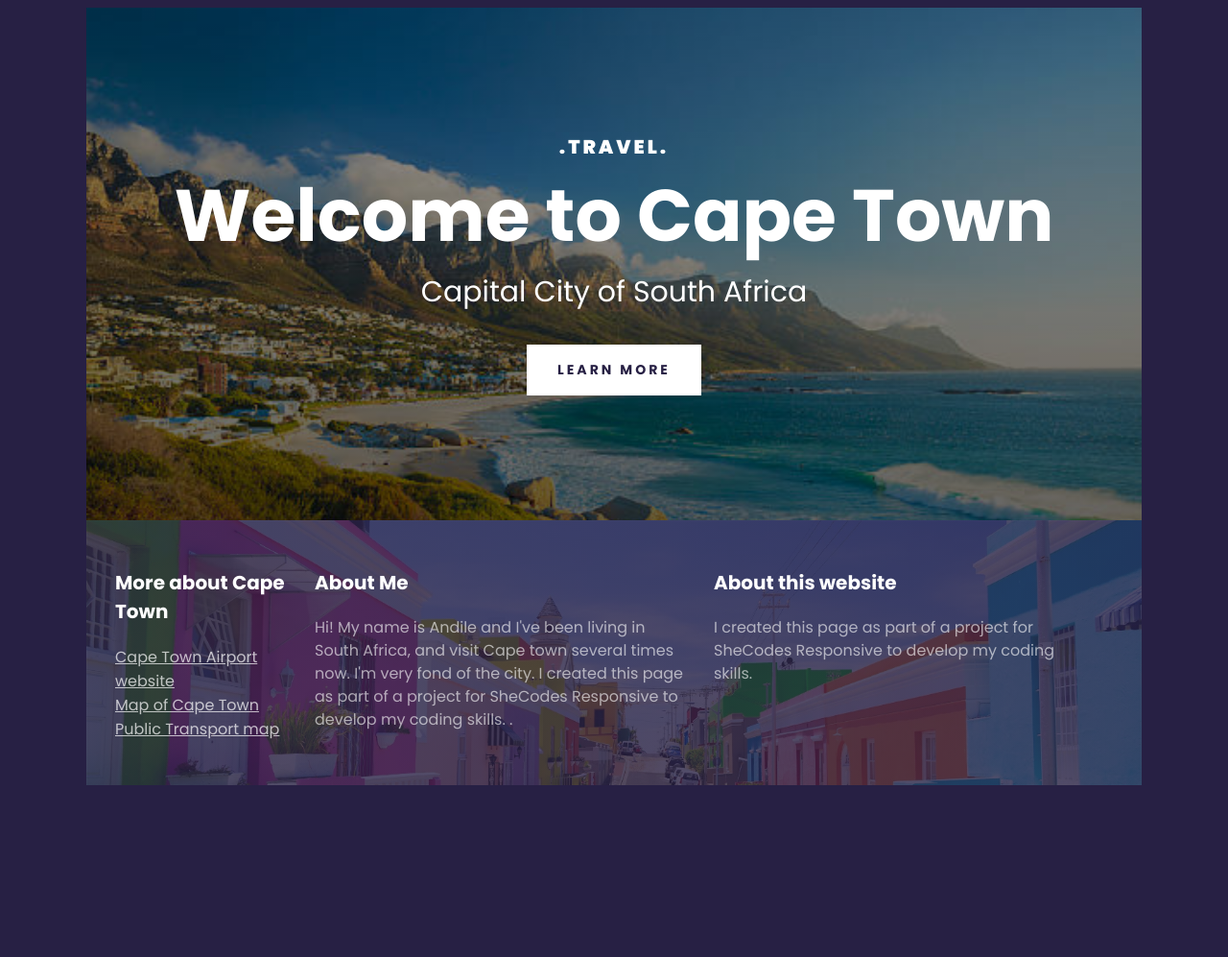
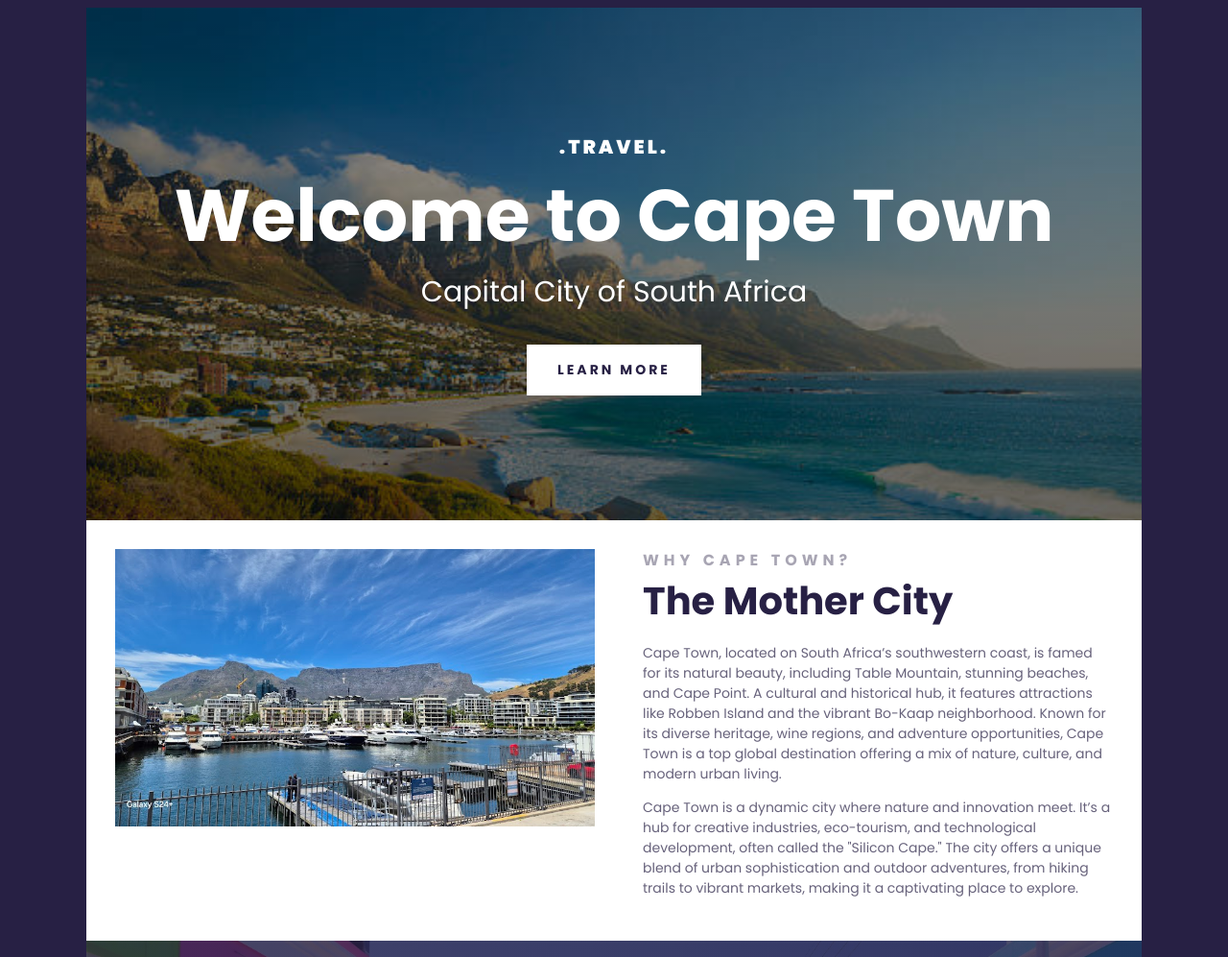
Before and after one commit to ANDILE805/travel-project, a plain HTML site: page index.html in a window 1280 px wide. Shown: the top 997 px of the page at 96% size. Before the commit the page ends 818 px from the top, so only its background shows below. Drawn offline with Linux system fonts and the light colour scheme.

Commit message:
Added the main section

```diff
--- a/index.html
+++ b/index.html
@@ -20,6 +20,37 @@
         <h2>Capital City of South Africa</h2>
         <a href="#">Learn More</a>
       </header>
+      <main>
+        <section class="grid grid-2-columns">
+          <img
+            src="/media/cape-town.jpg"
+            width="500px"
+            class="about-img"
+            alt=""
+          />
+          <div>
+            <h2>Why Cape Town?</h2>
+            <h3>The Mother City</h3>
+            <p>
+              Cape Town, located on South Africa’s southwestern coast, is famed
+              for its natural beauty, including Table Mountain, stunning
+              beaches, and Cape Point. A cultural and historical hub, it
+              features attractions like Robben Island and the vibrant Bo-Kaap
+              neighborhood. Known for its diverse heritage, wine regions, and
+              adventure opportunities, Cape Town is a top global destination
+              offering a mix of nature, culture, and modern urban living.
+            </p>
+            <p>
+              Cape Town is a dynamic city where nature and innovation meet. It’s
+              a hub for creative industries, eco-tourism, and technological
+              development, often called the "Silicon Cape." The city offers a
+              unique blend of urban sophistication and outdoor adventures, from
+              hiking trails to vibrant markets, making it a captivating place to
+              explore.
+            </p>
+          </div>
+        </section>
+      </main>
       <footer>
         <section class="grid">
           <div>
--- a/style.css
+++ b/style.css
@@ -61,6 +61,43 @@ header a {
   margin-top: 32px;
 }
 
+main {
+  background: white;
+}
+
+main h2 {
+  font-weight: 700;
+  font-size: 16px;
+  line-height: 1.5;
+  letter-spacing: 5px;
+  color: #272044;
+  opacity: 0.4;
+  text-transform: uppercase;
+  margin: 0;
+}
+
+main h3 {
+  font-weight: 700;
+  font-size: 40px;
+  line-height: 1.5;
+  color: #272044;
+  margin: 0;
+}
+
+main p {
+  font-style: normal;
+  font-weight: 400;
+  font-size: 14px;
+  line-height: 1.5;
+  color: #272044;
+  opacity: 0.7;
+}
+
+.grid-2-columns {
+  grid-template-columns: 1fr 1fr;
+  grid-gap: 50px;
+}
+
 footer {
   color: white;
   background-image: linear-gradient(
@@ -83,7 +120,7 @@ footer p {
   font-size: 16px;
   line-height: 24px;
   opacity: 0.6;
-  margin-right: 25px;
+  grid-gap: 64px;
 }
 
 footer li {
@@ -106,7 +143,7 @@ section {
   padding: 30px;
 }
 
-@media (max-width: 800px) {
+@media (max-width: 960px) {
   header {
     padding: 60px 0;
   }
@@ -122,4 +159,18 @@ section {
   header h3 {
     font-size: 12px;
   }
+
+  .grid {
+    grid-template-columns: 1fr;
+    grid-gap: 32px;
+  }
+
+  .about-img {
+    width: 350px;
+    margin: 0 auto;
+  }
+
+  section {
+    padding: 30px;
+  }
 }
```
